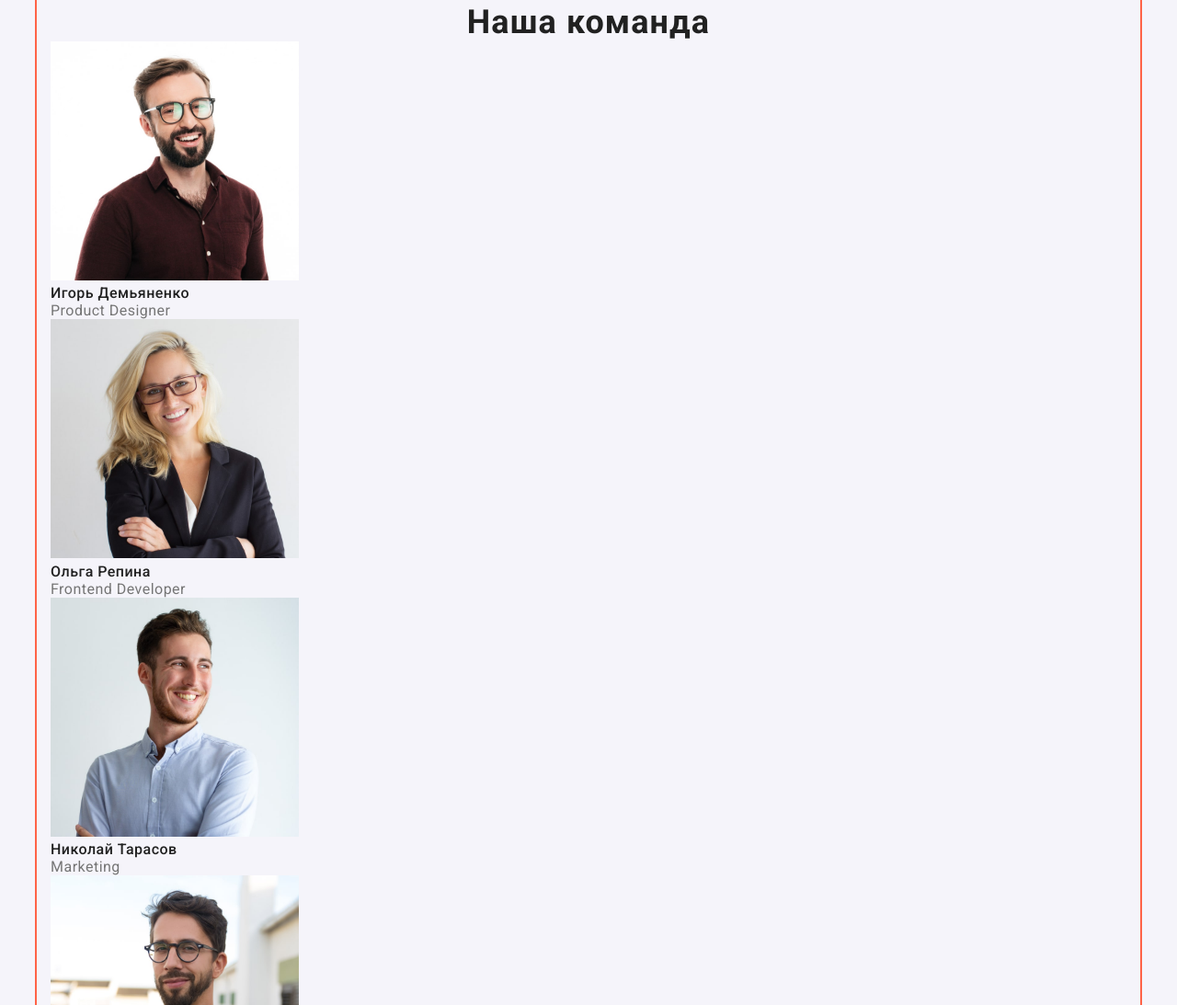
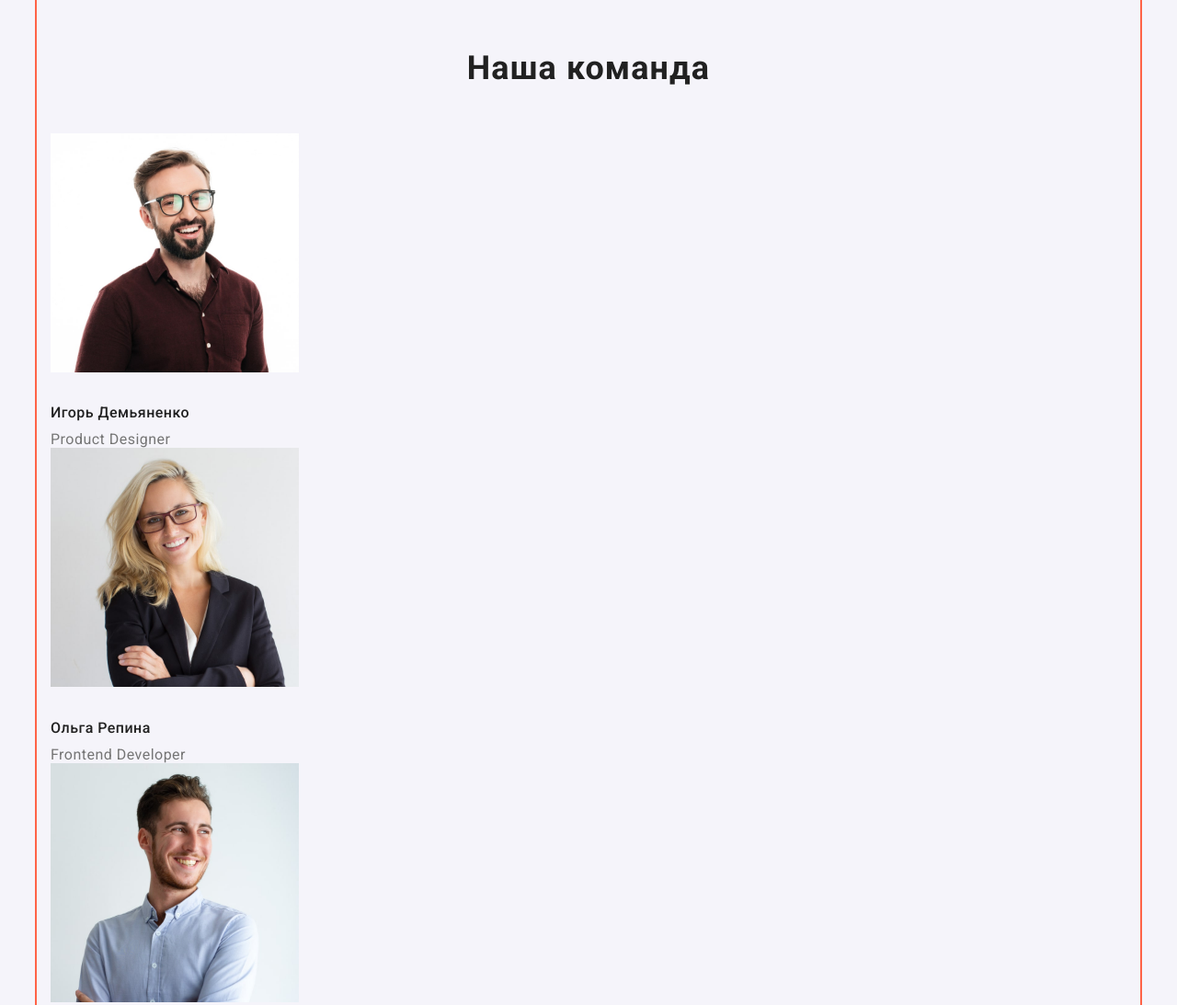
Before and after one commit to TaniaSem/goit-markup-hw-03, a plain HTML site: page index.html in a window 1280 px wide. Shown: the part 2695-3788 px from the top of the page at 92% size. Drawn offline with nearby package versions, Linux system fonts and the light colour scheme.

Commit message:
add margin for section about team

```diff
--- a/css/styles.css
+++ b/css/styles.css
@@ -190,6 +190,8 @@ a {
 
 .about-title,
 .team-title {
+  margin-bottom: 50px;
+
   font-size: 36px;
   line-height: 1.17;
   text-align: center;
@@ -207,6 +209,9 @@ a {
 }
 
 .team-list-title {
+  margin-top: 30px;
+  margin-bottom: 10px;
+
   font-weight: 500;
   font-size: 16px;
   line-height: 1.19;
```
